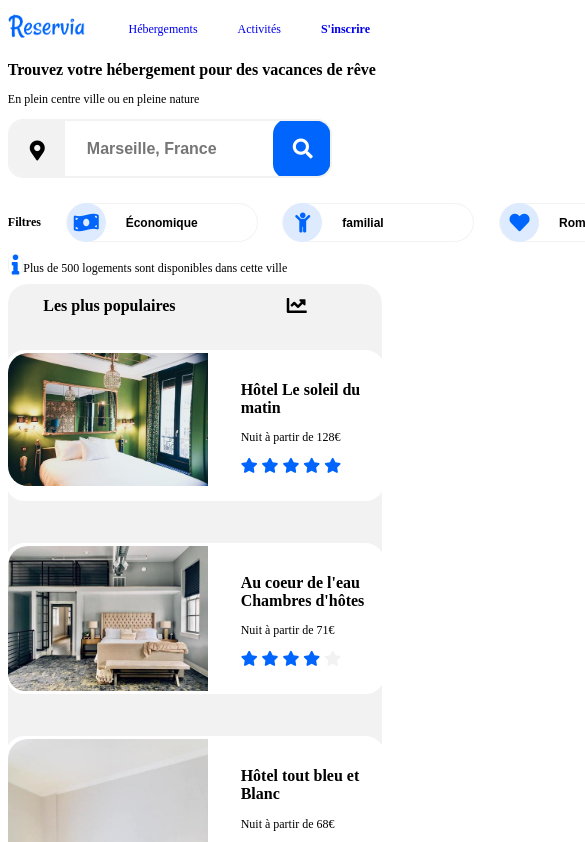
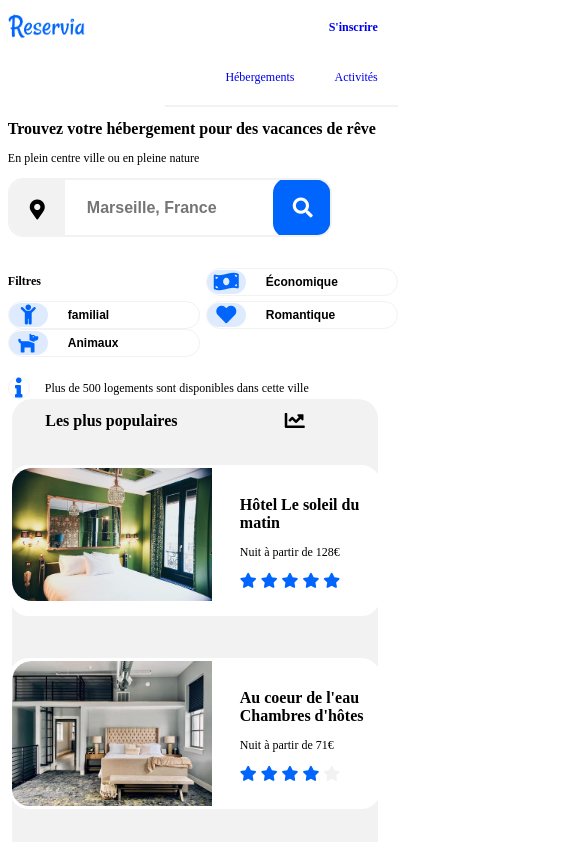
Before and after one commit to quidamnesia/P2_dabancourt_hermeline, a plain HTML site: page index.html in a window 390 px wide. Shown: the top 842 px of the page, 585 px wide, since content can reach past the window. Drawn offline with Linux system fonts and the light colour scheme; files whose address does not match are found by name; a web font is replaced by a local one.

Commit message:
correction header

```diff
--- a/index.html
+++ b/index.html
@@ -2,6 +2,8 @@
 <html lang="fr">
 <head>
     <meta charset="UTF-8">
+    <meta http-equiv="X-UA-Compatible" content="IE=edge" />
+    <meta name="viewport" content="width=device-width, initial-scale=1.0" />
     <title>Reservia</title>
     <link rel="stylesheet" type="text/css" href="style.css">
     <link rel="stylesheet" href="fontawesome/css/all.css"/>
--- a/style.css
+++ b/style.css
@@ -3,6 +3,7 @@
     src: url("./Raleway/Raleway-VariableFont_wght.ttf");
     font-weight: 100 1000;
 }
+
 
 body {
     font-family: 'Raleway';
@@ -202,12 +203,20 @@ header #logo img {
 
 }
 
+#info {
+    display: flex;
+    align-items: center;
+}
+
 #info i {
     color: #0065FC;
     border: 1px solid #f2f2f2;
-    border-radius: 20px;
-    padding-left: 3px;
-    padding-right: 3px;
+    display: flex;
+    justify-content: center;
+    width: 20px;
+    height: 20px;
+    border-radius: 25px;
+    margin: 0 15px 0 0;
 }
 
 
@@ -229,7 +238,8 @@ figure img {
     display: flex;
     justify-content: space-between;
     height: 630px;
-    width: auto;
+    max-width: 95%;
+    margin: 0 auto;
 }
 
 .hebergements i {
@@ -490,8 +500,7 @@ figure img {
     flex-direction: row;
     background-color:#f2f2f2;
     justify-content: space-around;
-    margin-left: -200px;
-    margin-right: -30px;
+    width: 100%;
 }
 
 .footer div  {
@@ -509,15 +518,37 @@ figure img {
     }
 
     header {
+
         padding: 2%;
         width: 100%;
         margin-bottom: 50px;
     }
 
+    header .navigation {
+        position: unset;
+    }
+
     header .navigation ul {
         display: flex;
         flex-direction: row;
+        position: relative;
+        border-bottom: 2px solid #f2f2f2;
+        border-spacing: 20px;
+    }
 
+    .navigation li:hover {
+        border-top: none;
+        border-bottom: 2px solid #0065FC;
+        border-spacing: 20px;
+        color: #0065FC;
+        padding-bottom: 20px;
+
+    }
+
+    #inscription {
+        position: absolute;
+        right: 0;
+        top: -50px;
     }
 
 
@@ -555,8 +586,18 @@ figure img {
         margin-left: -15px;
     }
 
+    .badges {
+        display: flex;
+        flex-wrap: wrap;
+        flex-direction: row;
+        align-items: center;
+        margin: 25px 0 20px 0;
+        width: auto;
+    }
+
     .hebergements {
-        padding: 2%;
+        max-width: 94%;
+        margin: auto;
         display: flex;
         flex-direction: column-reverse;
         flex-wrap: nowrap;
@@ -654,16 +695,14 @@ figure img {
     }
 
     .footer div {
-        margin-left: 2%;
+        background-color: #f2f2f2;
+        display: flex;
+        align-items: flex-start;
+        margin: 0;
+        bottom: 0px;
+        left: 0px;
+        width: 100%;
+        flex-wrap: nowrap;
+        flex-direction: column;
     }
  }
-
- /*tablet*/
-
- @media screen and (min-width: 870px) and (max-width: 1024px) {
-    body {
-        width: 100%;
-        margin: auto;
-    }
-
-}
```
